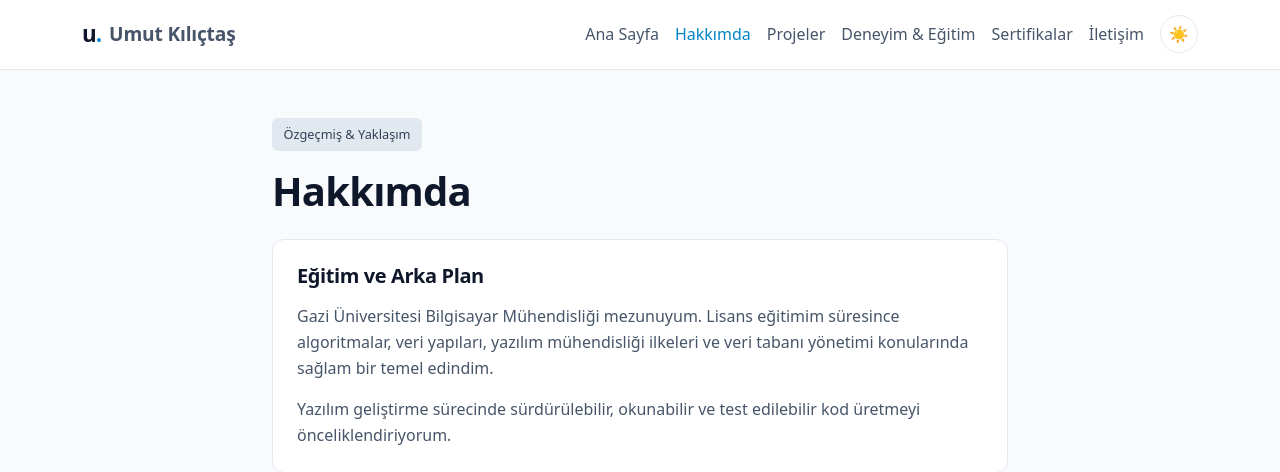
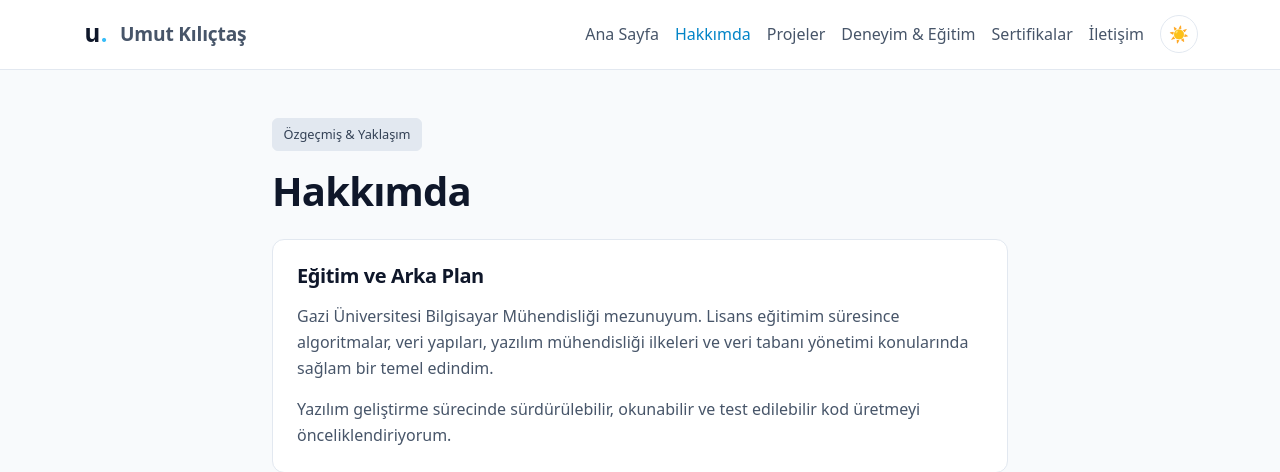
Before and after one commit to umutkilictas/django-portfolio, a Django app: page /hakkimda/ in a window 1280 px wide. Shown: the top 472 px of the page. Run offline with Django 5.2, Linux system fonts and the light colour scheme.

Commit message:
style: embed exact vector u. logo in navbar with white/black u and sky-blue dot

```diff
--- a/static/css/style.css
+++ b/static/css/style.css
@@ -97,22 +97,42 @@ a:hover {
     letter-spacing: -0.01em;
 }
 
-.navbar-custom .brand-mark {
-    font-weight: 800;
-    font-size: 1.4rem;
-    letter-spacing: -1px;
-    line-height: 1;
-    color: var(--text-primary);
+.brand-logo-svg {
+    width: 30px;
+    height: 30px;
     display: inline-block;
+    vertical-align: middle;
+    flex-shrink: 0;
     transition: transform 0.2s ease;
 }
 
-.navbar-custom .brand-mark .brand-dot {
-    color: var(--accent-color);
+.brand-logo-svg text {
+    font-family: -apple-system, BlinkMacSystemFont, "Segoe UI", Roboto, "Helvetica Neue", Arial, sans-serif;
+    font-weight: 700;
+    font-size: 52px;
 }
 
-.navbar-custom .navbar-brand:hover .brand-mark {
-    transform: translateY(-1px);
+/* Koyu Temada: Beyaz 'u' + Parlak Gök Mavisi '.' */
+.brand-logo-svg .logo-u {
+    fill: #f8fafc;
+    transition: fill 0.25s ease;
+}
+
+.brand-logo-svg .logo-dot {
+    fill: #38bdf8;
+}
+
+/* Açık Temada: Siyah/Koyu 'u' + Parlak Gök Mavisi '.' */
+[data-theme="light"] .brand-logo-svg .logo-u {
+    fill: #0f172a;
+}
+
+[data-theme="light"] .brand-logo-svg .logo-dot {
+    fill: #38bdf8;
+}
+
+.navbar-custom .navbar-brand:hover .brand-logo-svg {
+    transform: scale(1.08);
 }
 
 .navbar-custom .nav-link {
--- a/templates/includes/navbar.html
+++ b/templates/includes/navbar.html
@@ -2,7 +2,9 @@
     <nav class="navbar navbar-expand-lg navbar-custom sticky-top" id="mainNavbar">
         <div class="container">
             <a class="navbar-brand fw-bold d-inline-flex align-items-center gap-2" href="{% url 'portfolio:home' %}">
-                <span class="brand-mark">u<span class="brand-dot">.</span></span>
+                <svg class="brand-logo-svg" xmlns="http://www.w3.org/2000/svg" viewBox="0 0 64 64" width="30" height="30" aria-label="u. logosu">
+                    <text x="6" y="48" class="logo-u">u<tspan class="logo-dot">.</tspan></text>
+                </svg>
                 <span>{{ SITE_OWNER }}</span>
             </a>
 
```
